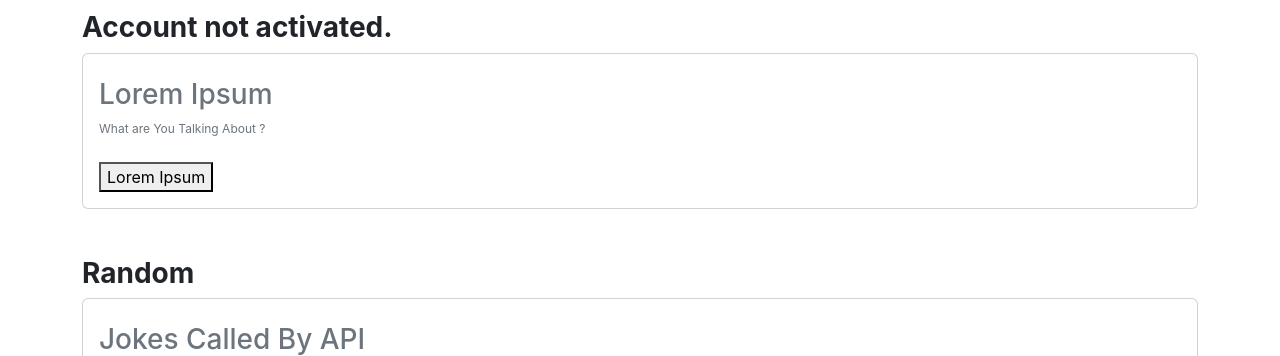
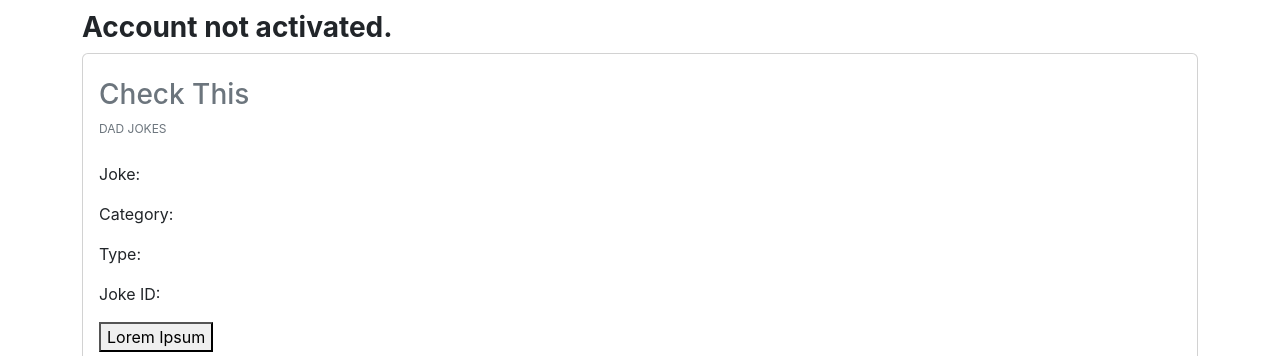
Before and after one commit to Viktahugo/CounterApp, a React (Create React App) app: page / in a window 1280 px wide. Shown: the part 387-743 px from the top of the page. Built offline with nearby package versions, Linux system fonts and the light colour scheme; no server answers.

Commit message:
Whats Up?

```diff
--- a/src/LeftCard.js
+++ b/src/LeftCard.js
@@ -1,7 +1,28 @@
-import react from 'react'
+import react,{useState,useEffect} from 'react'
 
 
 function LeftCard() {
+    const [type,setType]= useState('');
+    const [setup,setSetup] = useState('');
+    const [id,setId] = useState('');
+    const [punchline,setPunchline] = useState('');
+    useEffect( () => {
+        const fetchDadJoke = async () =>
+            await fetch(
+                "https://v2.jokeapi.dev/joke/Any?blacklistFlags=nsfw,religious,political,racist,sexist,explicit&type=single"
+            ).then(response => response.json())
+	         .then((data) => {
+                setType(data.type);
+                setSetup(data.joke);
+                setId(data.id);
+                setPunchline(data.category);
+
+                console.log(data);
+
+        });
+        fetchDadJoke();
+    },[])
+
 
     return (
 
@@ -13,11 +34,14 @@ function LeftCard() {
             <div className="card">
                 <div top width="100%" alt="banner" />
                         <div className="card-body">
-                        <div className=" card-text h3 mb-2 pt-2 font-weight-bold text-secondary">Lorem Ipsum</div>
+                        <div className=" card-text h3 mb-2 pt-2 font-weight-bold text-secondary">Check This</div>
                         <div className="" className="text-secondary mb-4" style={{ fontSize: '0.75rem' }}>
-                            What are You Talking About ?
+                            DAD JOKES
                         </div>
-
+                            <p>Joke: {setup}</p>
+                            <p>Category: {punchline}</p>
+                            <p>Type: {type} </p>
+                            <p>Joke ID: {id}</p>
                              <button color="success" className="font-weight-bold">Lorem Ipsum</button>
                         </div>
             </div>
```
